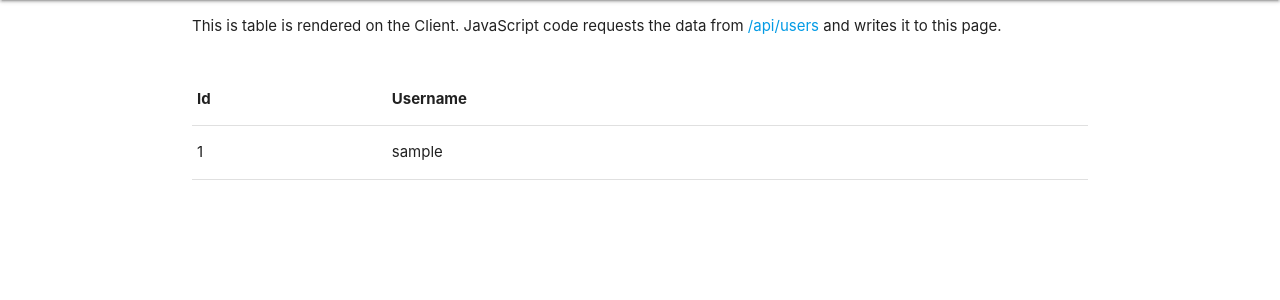
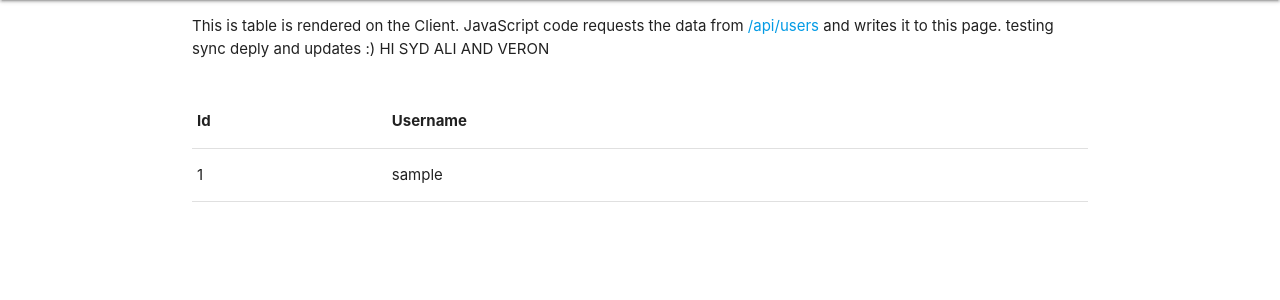
Before and after one commit to joshuaali8/Yuh-Have-Brains-, a Flask app: page /static/users in a window 1280 px wide. Shown: the part 64-364 px from the top of the page. Run offline with Flask 2, Linux system fonts and the light colour scheme; tables that the repository leaves empty hold one stand-in row (values such as "Sample post").

Commit message:
Static-user-test

```diff
--- a/App/static/static-user.html
+++ b/App/static/static-user.html
@@ -29,7 +29,7 @@
     <div class="container" id="content">
         <div class="row">
             <p>
-                This is table is rendered on the Client. JavaScript code requests the data from <a href="/api/users">/api/users</a> and writes it to this page.
+                This is table is rendered on the Client. JavaScript code requests the data from <a href="/api/users">/api/users</a> and writes it to this page. testing sync deply and updates :) HI SYD ALI AND VERON
             </p>
         </div>
         <div class="row">
--- a/App/templates/users.html
+++ b/App/templates/users.html
@@ -1,4 +1,4 @@
-<!-- {% extends "layout.html" %}
+{% extends "layout.html" %}
 {% block title %}App Users{% endblock %}
 {% block page %}App Users{% endblock %}
 
@@ -27,4 +27,4 @@
         <tbody>
       </table>
     </div>
-{% endblock %} -->
+{% endblock %}
```
